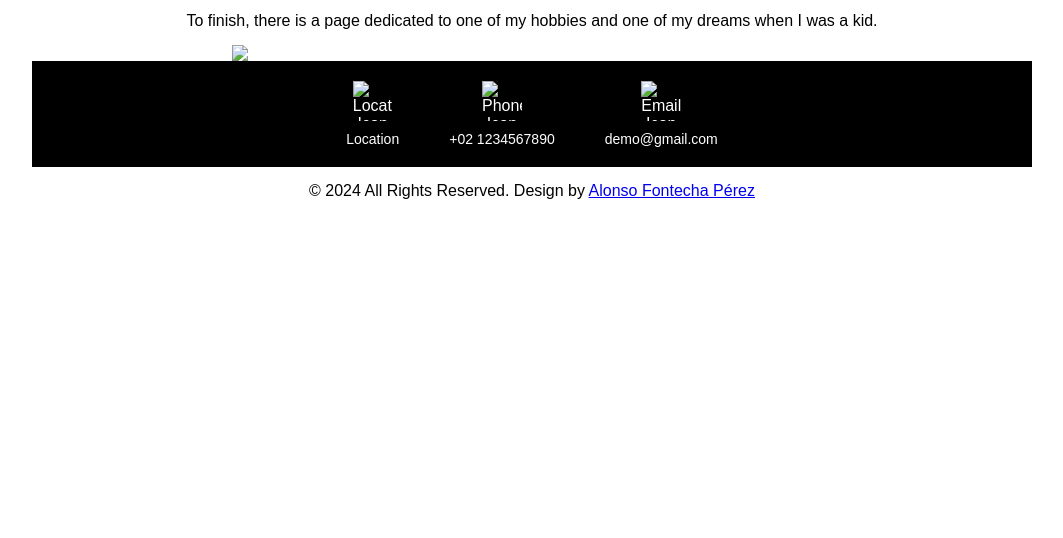
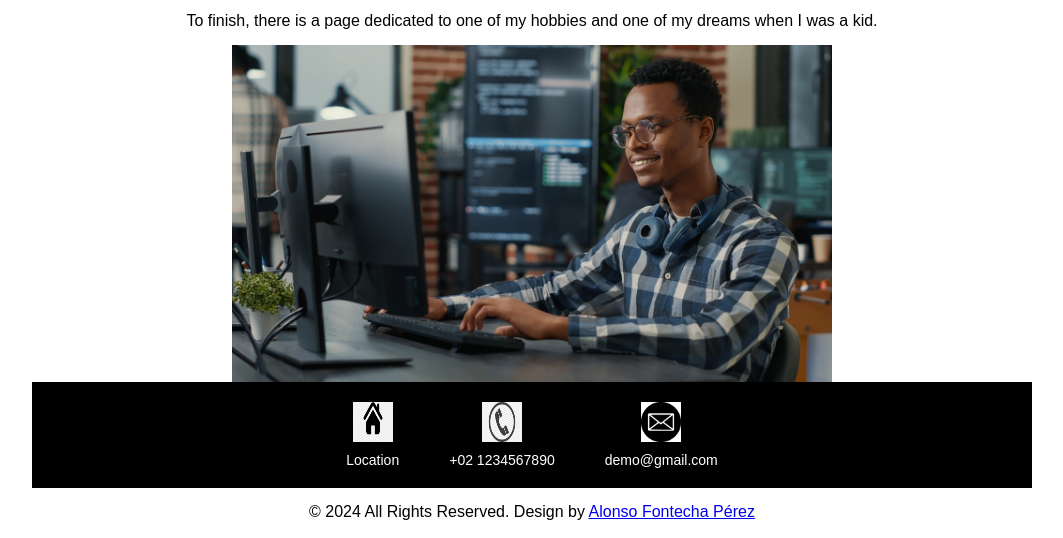
Before and after one commit to Fontecha111/My_first_web_page_2024, a plain HTML site: page docs/index.html in a window 1280 px wide. Shown: the part 262-800 px from the top of the page, without its empty margins (108-1171 px from the left). Drawn offline with Linux system fonts and the light colour scheme.

Commit message:
Added changes to the photos in index.html

```diff
--- a/docs/index.html
+++ b/docs/index.html
@@ -39,20 +39,20 @@
             <h1>Welcome to my Webpage</h1>
             <p>I'm Alonso and this is my personal website where you can find information about me, about my degree, about one of my subjects which is Fundamentals of Computer Engineering. <br>To add, theres other links to my classmates websites which I thankfully invite you to look at them because they are really good.</p>
             <p>To finish, there is a page dedicated to one of my hobbies and one of my dreams when I was a kid.</p>
-            <img src="docs\images\b2ap3_large_trabajar-en-ingenieria-informatica.jpg" width="600px">
+            <img src="../docs/images/b2ap3_large_trabajar-en-ingenieria-informatica.jpg" width="600px">
         </div>
         <div class="menu">
             <div class="menu-content">
                 <div class="menu-item">
-                    <img src="docs\images\png-transparent-computer-icons-home-house-building-home-angle-building-text.png" alt="Location Icon" class="menu-icon">
+                    <img src="../docs/images/png-transparent-computer-icons-home-house-building-home-angle-building-text.png" alt="Location Icon" class="menu-icon">
                     <p>Location</p>
                 </div>
                 <div class="menu-item">
-                    <img src="docs\images\png-clipart-telephone-mobile-phone-icon-telephone-text-mobile-phone.png" alt="Phone Icon" class="menu-icon">
+                    <img src="../docs/images/png-clipart-telephone-mobile-phone-icon-telephone-text-mobile-phone.png" alt="Phone Icon" class="menu-icon">
                     <p>+02 1234567890</p>
                 </div>
                 <div class="menu-item">
-                    <img src="docs\images\images.png" alt="Email Icon" class="menu-icon">
+                    <img src="../docs/images/images.png" alt="Email Icon" class="menu-icon">
                     <p>demo@gmail.com</p>
                 </div>
             </div>
```
